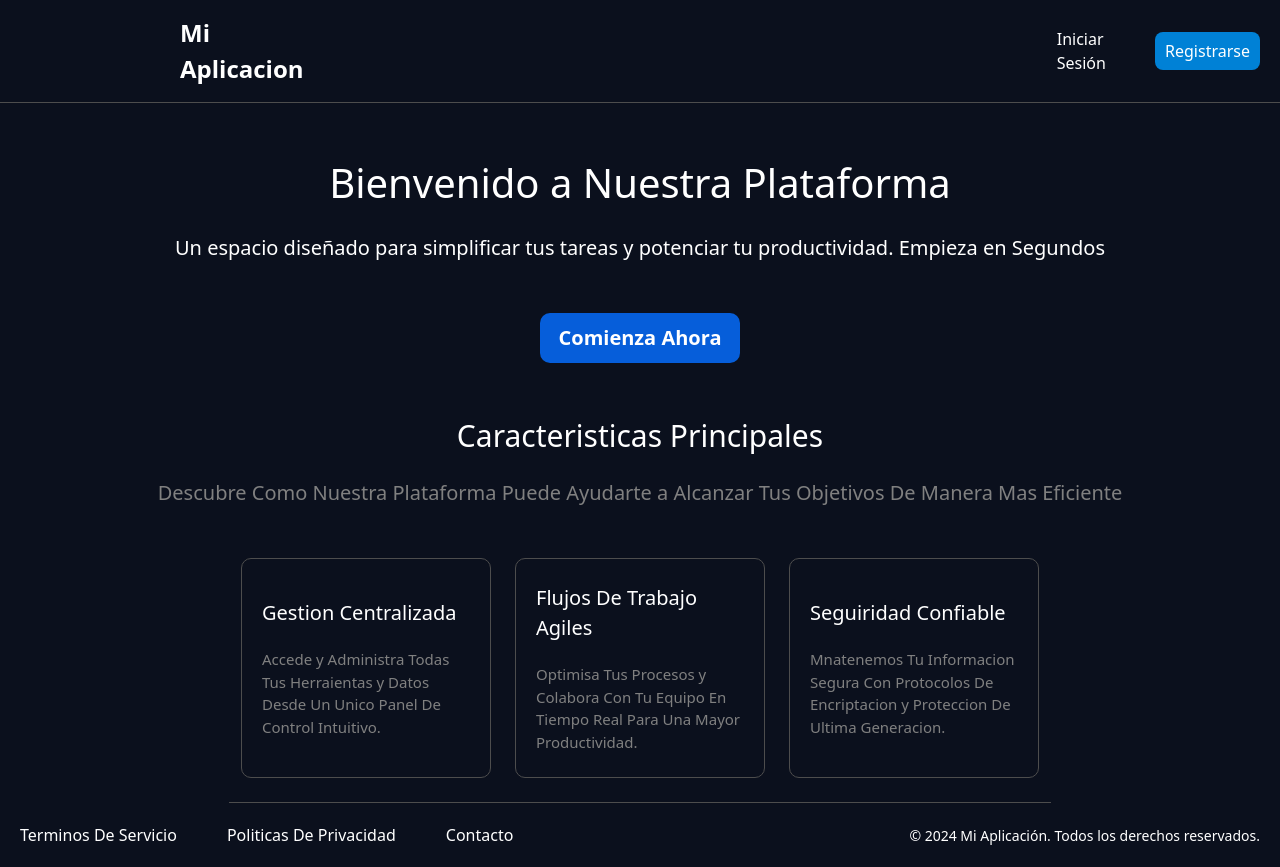
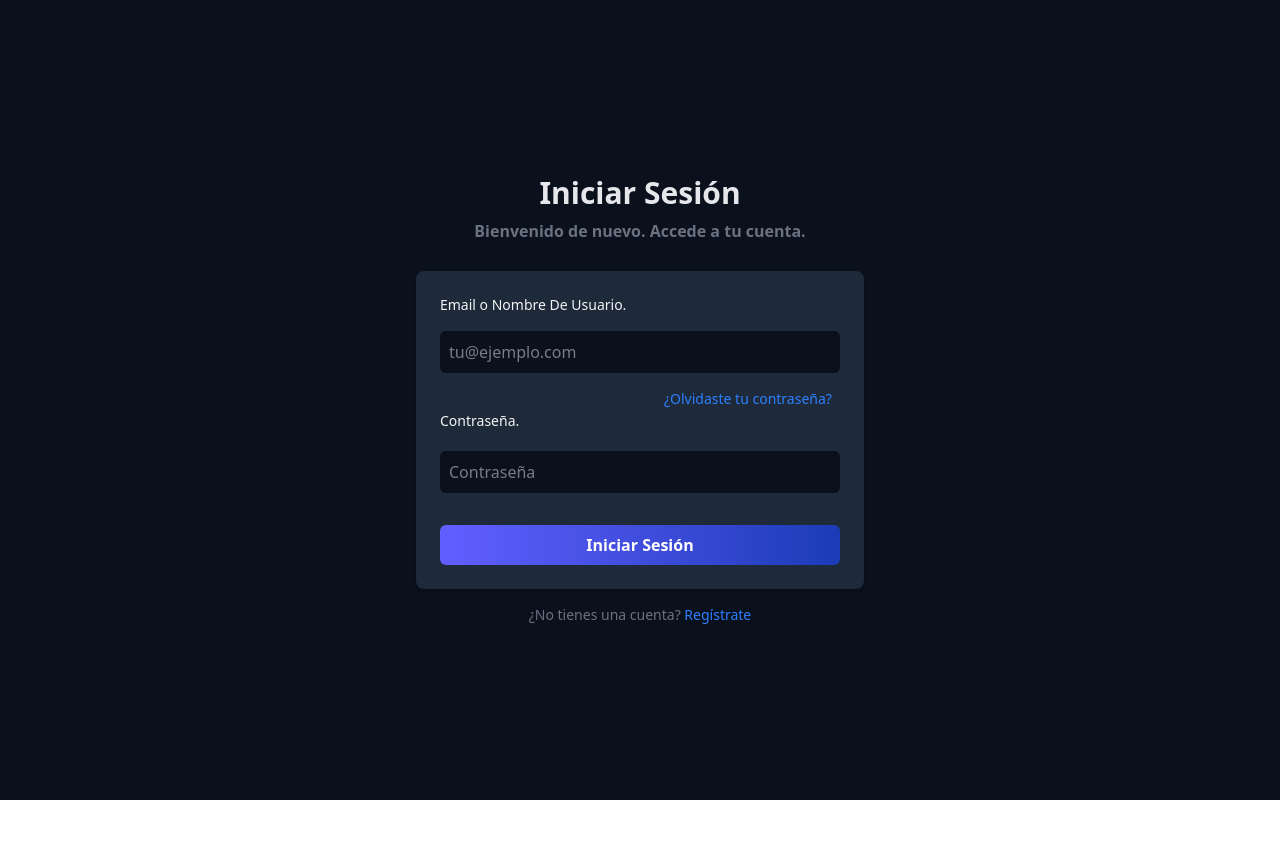
Before and after one commit to MAngelCar0/examen-octubre-m-m, a React (Vite) app: page / in a window 1280 px wide. After the commit the page ends 800 px from the top, so only its background shows below. Built offline with nearby package versions, Linux system fonts and the light colour scheme.

Commit message:
Se creo todo sobre el home y el login

```diff
--- a/src/App.jsx
+++ b/src/App.jsx
@@ -4,13 +4,14 @@ import { Registro } from './pages/Registro/Registro'
 import { Header } from './components/Header'
 import { Footer } from './components/Footer'
 import { Home } from './pages/Home/Home'
+import { Login } from './pages/Login/Login'
 
 function App() {
 
 
   return (
     <>
-     <Home />
+     <Login />
     </>
   )
 }
--- a/src/components/Footer.css
+++ b/src/components/Footer.css
@@ -1,8 +1,10 @@
 .Footer-Container{
     display: flex;
+    flex-direction: column;
     justify-content: space-between;
     align-items: center;
     padding: 20px;
+    gap: 20px;
     background-color: #0B101D;
 }
 .Footer-Links{
@@ -11,9 +13,15 @@
     align-items: center;
     color: #ffffff;
     gap: 50px;
+    margin-bottom: 20px;
+    transform: translateY(-30px);
 }
 .Footer-Copyright{
     font-size: 14px;
     color: #ffffff;
-    display: flexbox;
+    display: flex;
+    justify-content: center;
+    align-items: center;
+    gap: 10px;
+    flex-direction: column;
 }
--- a/src/pages/Home/Home.css
+++ b/src/pages/Home/Home.css
@@ -3,7 +3,7 @@
     flex-direction: column;
     justify-content: center;
     align-items: center;
-    gap: 50px;
+    gap: 40px;
     background-color: #0B101D;
 }
 body{
@@ -14,15 +14,18 @@ body{
     flex-direction: column;
     justify-content: center;
     align-items: center;
+    width: 100%;
     gap: 20px;
     background-color: #0B101D;
     h1{
         font-size: 40px;
         color: #ffffff;
+        font-weight: 900;
     }
     h3{
-        font-size: 20px;
-        color: #ffffff;
+        font-size: 21px;
+        color: #6d6b6b;
+
     }
     button{
         width: 200px;
@@ -30,7 +33,7 @@ body{
         height: 50px;
         border-radius: 10px;
         border: none;
-        background-color: #065eda;
+        background-color: #2a75df;
         color: #ffffff;
         font-size: 20px;
         font-weight: bold;
@@ -42,11 +45,13 @@ body{
     display: flex;
     flex-direction: column;
     justify-content: center;
+    margin-top: 10rem;
     align-items: center;
     gap: 20px;
     background-color: #0B101D;
     h2{
-        font-size: 30px;
+        font-weight: 800;
+        font-size: 40px;
         color: rgb(255, 255, 255);
     }
     h3{
@@ -59,10 +64,12 @@ body{
     display: flex;
     flex-direction: row;
     flex-wrap: wrap;
+    width: 100%;
     justify-content: center;
     align-items: stretch;
-    gap: 24px;
+    gap: 60px;
     background-color: #0B101D;
+    margin-bottom: 50px;
 }
 .Home-Card{
     display: flex;
@@ -71,7 +78,7 @@ body{
     align-items: flex-start;
     gap: 20px;
     background-color: #0B101D;
-    width: 250px;
+    width: 350px;
     height: 220px;
     border-radius: 10px;
     border: 1px solid #4d4d4d;
--- a/src/pages/Home/Home.jsx
+++ b/src/pages/Home/Home.jsx
@@ -7,12 +7,12 @@ export function Home (){
             <div className="Separador"></div>
             <article className="Home-Title-Principal">
                 <h1>Bienvenido a Nuestra Plataforma</h1>
-                <h3>Un espacio diseñado para simplificar tus tareas y potenciar tu productividad. Empieza en Segundos</h3>
-                <button>Comienza Ahora</button>
+                <h3>Un espacio diseñado para simplificar tus tareas y potenciar tu productividad. Empieza en Segundos.</h3>
+                <button>Comenzar Ahora</button>
             </article>
             <article className="Home-Title">
                 <h2>Caracteristicas Principales</h2>
-                <h3>Descubre Como Nuestra Plataforma Puede Ayudarte a Alcanzar Tus Objetivos De Manera Mas Eficiente</h3>
+                <h3>Descubre Como Nuestra Plataforma Puede Ayudarte a Alcanzar Tus Objetivos De Manera Mas Eficiente.</h3>
             </article>
             <section className="Home-Cards-Container">
                 <div className="Home-Card">
--- a/src/pages/Login/Login.jsx
+++ b/src/pages/Login/Login.jsx
@@ -1,7 +1,7 @@
 import './Login.css'
 export function Login() {
   return (
-<div className="flex flex-col items-center justify-center h-screen dark">
+<div className="bg-[#0B101D] flex flex-col items-center justify-center h-screen dark">
     <h1 className="text-3xl font-bold text-gray-200 mb-2">Iniciar Sesión</h1>
     <h2 className="text-1xl font-bold text-gray-500 mb-7">Bienvenido de nuevo. Accede a tu cuenta.</h2>
   <div className="w-full max-w-md bg-gray-800 rounded-lg shadow-md p-6">
```
